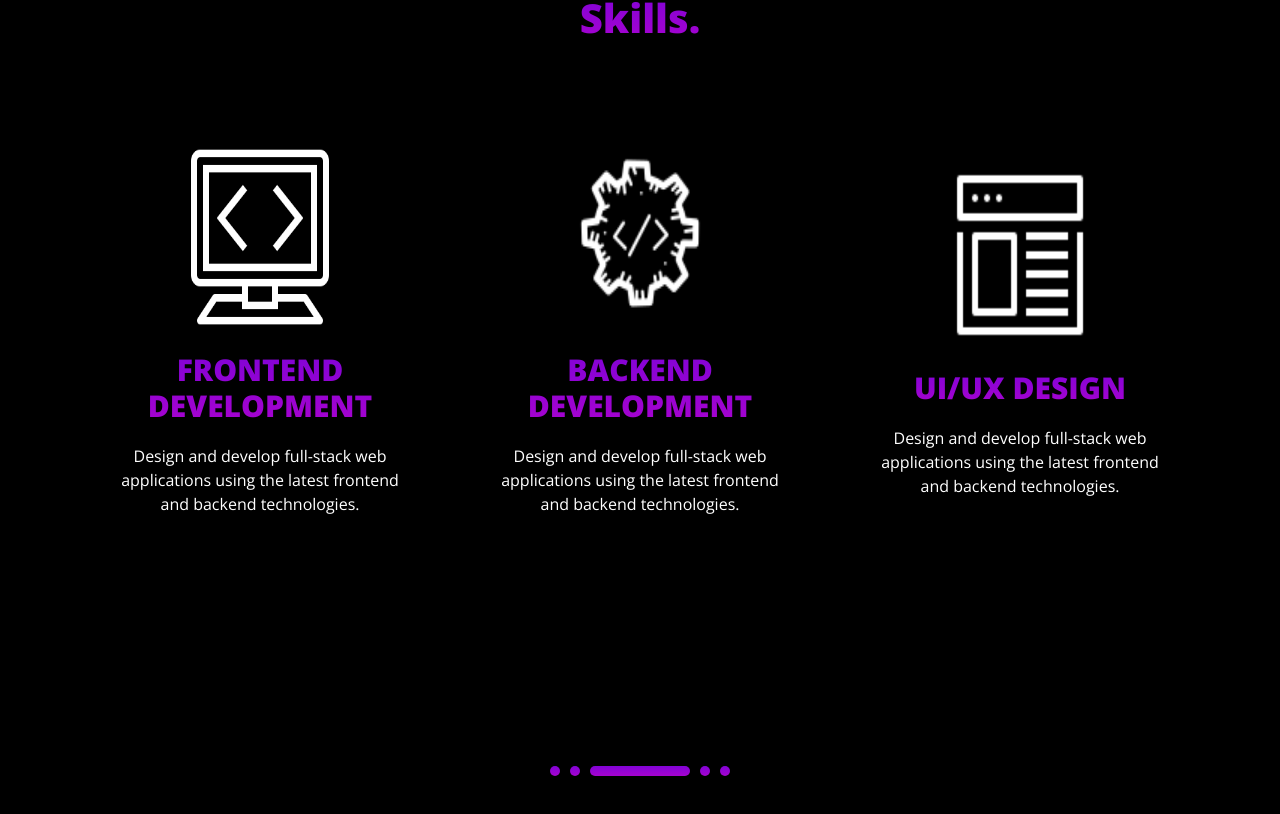
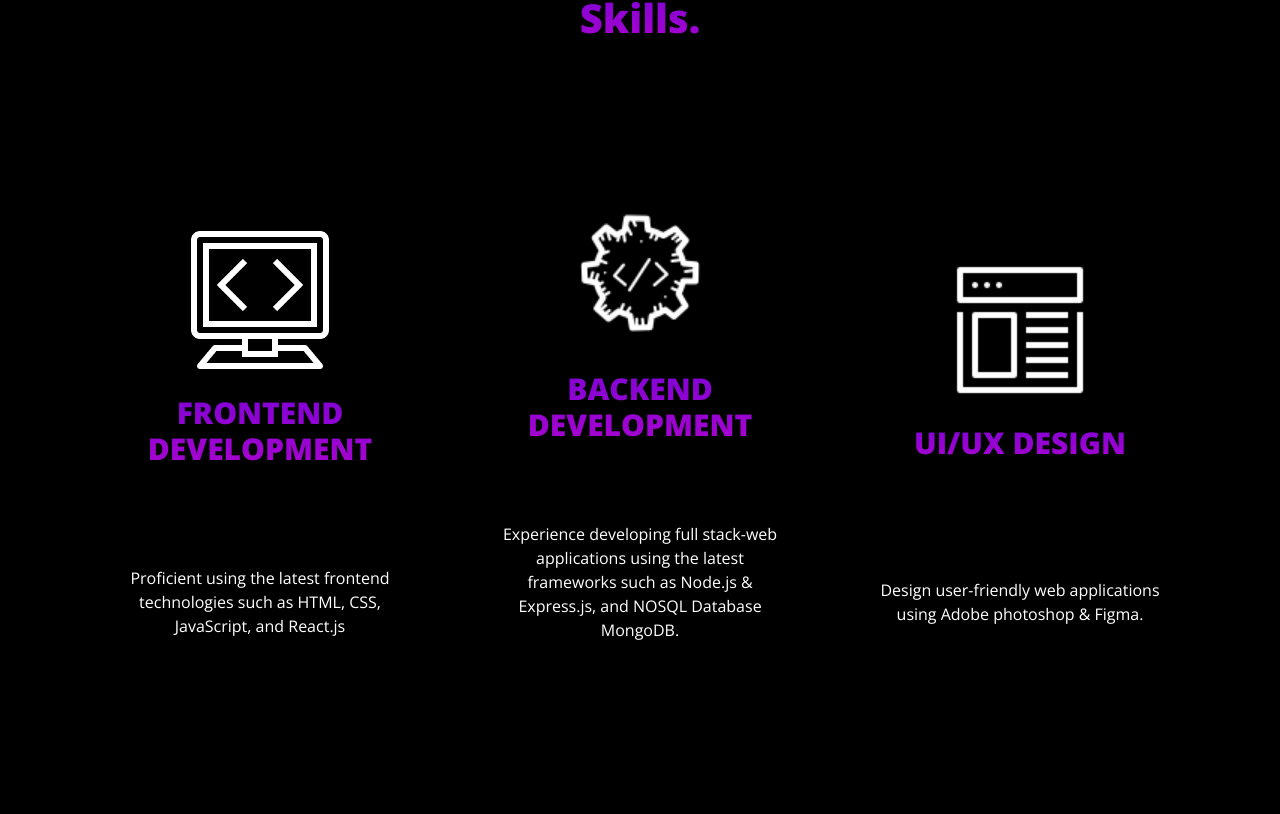
Before and after one commit to Qunnderrie1/PortfolioApp, a React (Create React App) app: page / in a window 1280 px wide. Shown: the part 1138-1952 px from the top of the page. Built offline with nearby package versions, Linux system fonts and the light colour scheme.

Commit message:
made some changes

```diff
--- a/src/App.css
+++ b/src/App.css
@@ -331,6 +331,7 @@ nav .navbar .navbar-expand{
   display: flex;
   flex-wrap: wrap;
   align-items: center;
+  justify-content: center;
   gap: 80px;
 }
 
@@ -373,21 +374,32 @@ nav .navbar .navbar-expand{
   }
 
 
+  .topSkillsContainer{
+    height: 400px;
+    display: flex;
+    justify-content: center;
+    flex-direction: column;
+    align-items: center;
+    gap: 20px;
+  }
+
   .skillsCard img{
-    height: 190px;
+    height: 150px;
+
   }
 
 
   .skillsCard{
     width: 300px;
+    height: 500px;
     display: flex;
-    flex-direction: column-reverse;
+    flex-direction: column;
     justify-content: center;
     align-items: center;
     gap: 20px;
+  }
 
 
-  }
 
   .skillsCard h4 {
     font-size: 30px;
--- a/src/Components/Content.js
+++ b/src/Components/Content.js
@@ -38,7 +38,7 @@ const Content = () => {
         if(name == "" || text == ""){
             console.log("Please enter all input fields")
         }else{
-            axios.post("/" , {
+            axios.post("https://www.qunnderrie.com" , {
                 email: email,
                 name: name,
                 subject: subject,
--- a/src/Components/Header.js
+++ b/src/Components/Header.js
@@ -14,7 +14,8 @@ const Header = () => {
         <a href="Software_Engineer_Resume_New.pdf" download>
         <button style={{ width: "150px"}}>Resume CV</button>
         </a>
-        <a href="Software_Engineer_Resume_New.pdf" download>
+
+        <a href='mailto:qunnderrie@gmail.com'>
         <button style={{ width: "150px"}}>Hire Me</button>
         </a>
         </div>
--- a/src/Components/SkillsCard.js
+++ b/src/Components/SkillsCard.js
@@ -5,11 +5,17 @@ const SkillsCard = ({name, img, description}) => {
   return (
     <div className='skillsContainer'>
     <div className='skillsCard'>
-        <p>{description}</p>
-        <h4>{name}</h4>
-        <img src={img} width="100px" />
+
+    <div className='topSkillsContainer'>
+    <img src={img} width="100px" />
+    <h4>{name}</h4>
+      </div>
+    <div>
+    <p>{description}</p>
     </div>
 
+
+    </div>
 
     </div>
   )
--- a/src/SkillsData.js
+++ b/src/SkillsData.js
@@ -3,19 +3,19 @@ const skills = [
     {
         name: "FRONTEND DEVELOPMENT",
         img: "web-icon.png",
-        description: "Design and develop full-stack web applications using the latest frontend and backend technologies."
+        description: "Proficient using the latest frontend technologies such as HTML, CSS, JavaScript, and React.js"
 
     },
     {
         name: "BACKEND DEVELOPMENT",
         img: "backend.png",
-        description: "Design and develop full-stack web applications using the latest frontend and backend technologies."
+        description: "Experience developing full stack-web applications using the latest frameworks such as Node.js & Express.js, and NOSQL Database MongoDB."
 
      },
     {
         name: "UI/UX DESIGN",
         img: "ui-design-icon.png",
-        description: "Design and develop full-stack web applications using the latest frontend and backend technologies."
+        description: "Design user-friendly web applications using Adobe photoshop & Figma."
 
      },
 
```
